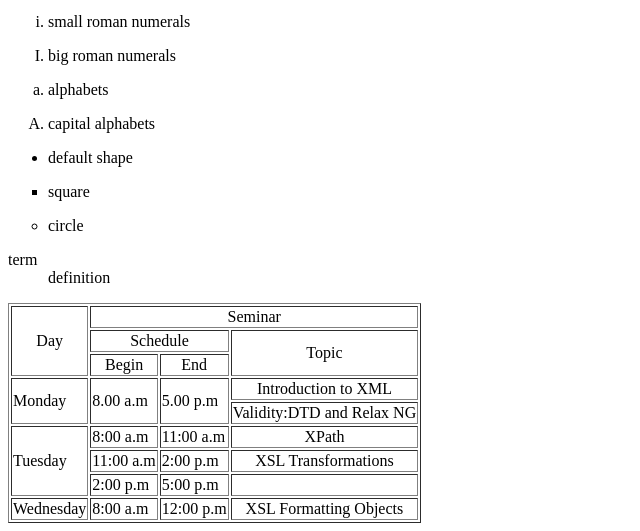
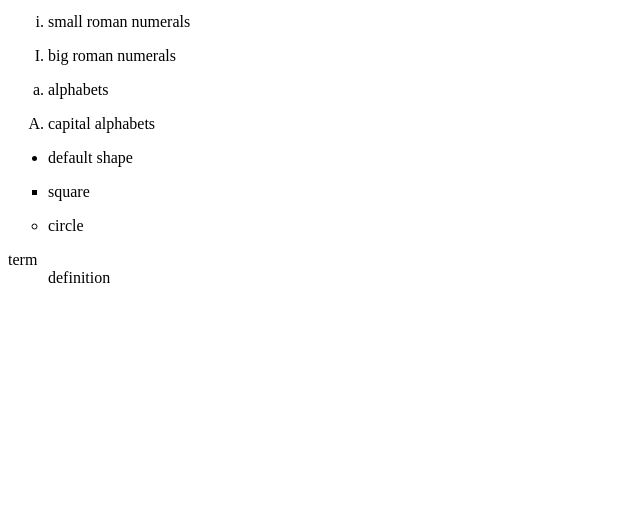
Before and after one commit to Bannebhavana/FRONTEND, a plain HTML site: page images+List tag/index.html in a window 1280 px wide. Shown: the part 349-880 px from the top of the page, without its empty margins (0-640 px from the left). After the commit the page ends 800 px from the top, so only its background shows below. Drawn offline with Linux system fonts and the light colour scheme.

```diff
--- a/images+List tag/index.html
+++ b/images+List tag/index.html
@@ -24,50 +24,6 @@
         <dd>definition</dd>
     </dl>
 
-    <table border ="1">
-        <tr>
-           <td rowspan="3" align="center">Day</td>
-           <td colspan="4" align="center">Seminar</td>
-        </tr>
-        <tr>
-            <td colspan="2" align="center">Schedule</td>
-            <td colspan="2" rowspan="2" align="center">Topic</td>
-        </tr>
-        <tr>
-            <td align="center">Begin</td>
-            <td align="center">End</td>
-        </tr>
-        <tr>
-            <td rowspan="2">Monday</td>
-            <td rowspan="2">8.00 a.m</td>
-            <td rowspan="2">5.00 p.m</td>
-            <td colspan="2" align="center">Introduction to XML</td>
-        </tr>
-        <tr>
-           <td align="center">Validity:DTD and Relax NG</td>
-        </tr>
-        <tr>
-            <td rowspan="3">Tuesday</td>
-            <td>8:00 a.m</td>
-            <td>11:00 a.m</td>
-            <td align="center">XPath</td>
-        </tr>
-        <tr>
-            <td>11:00 a.m</td>
-            <td>2:00 p.m</td>
-            <td align="center">XSL Transformations</td>
-        </tr>
-        <tr>
-            <td>2:00 p.m</td>
-            <td>5:00 p.m</td>
-            <td></td>
-        </tr>
-        <tr>
-            <td>Wednesday</td>
-            <td>8:00 a.m</td>
-            <td>12:00 p.m</td>
-            <td align="center">XSL Formatting Objects</td>
-        </tr>
-    </table>
+
 </body>
 </html>
```
